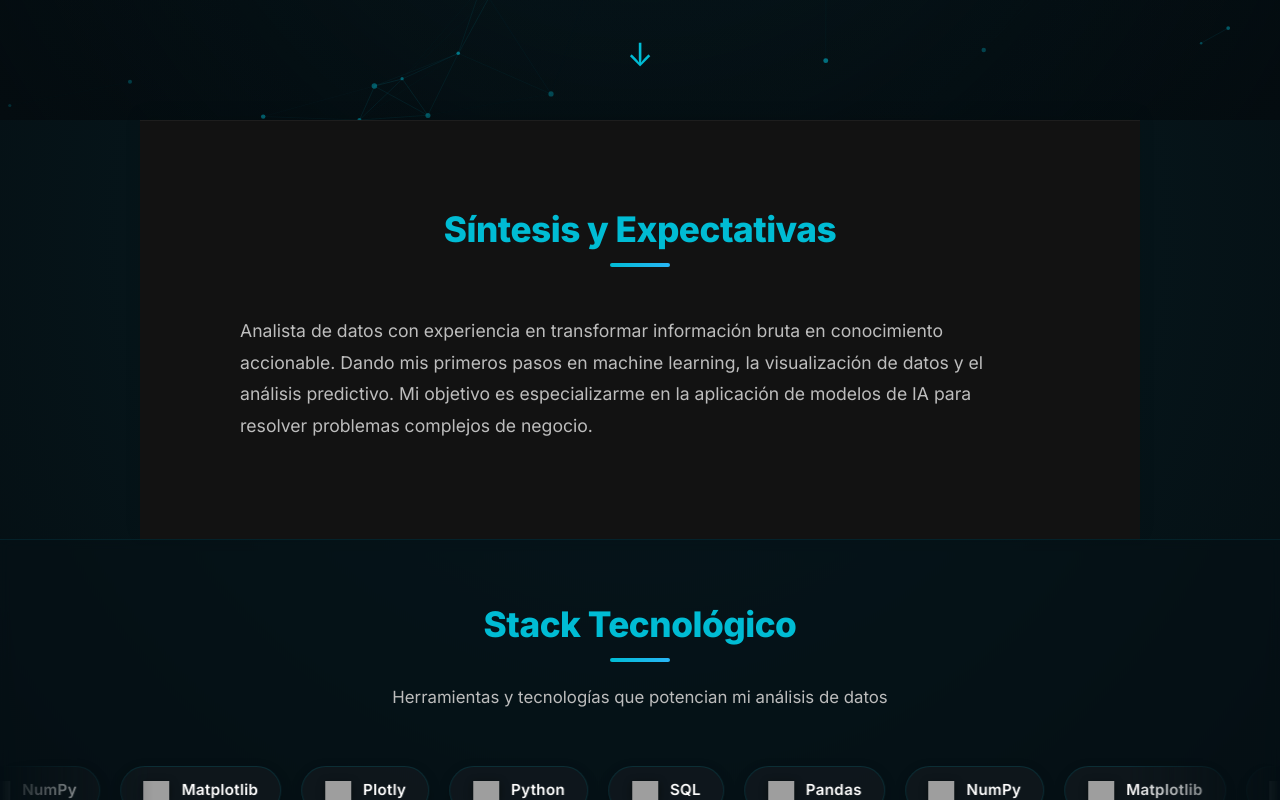
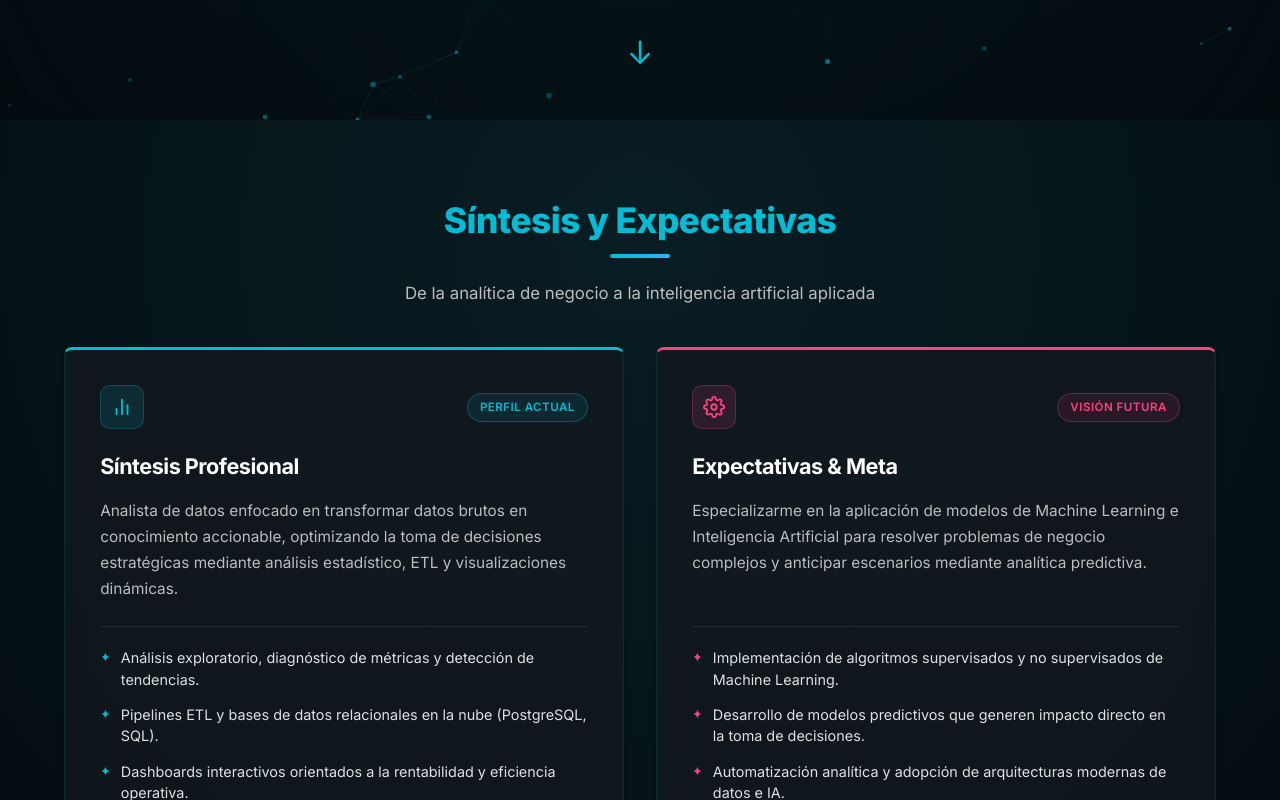
Before and after one commit to JulioSosaAng/mi-portfolio, a React (Vite) app: page / in a window 1280 px wide. Shown: the part 680-1480 px from the top of the page. Built offline with nearby package versions, Linux system fonts and the light colour scheme; grey boxes are pictures that could not be loaded.

Commit message:
feat: rediseño interactivo de sintesis y expectativas con tarjetas de perfil y vision

```diff
--- a/src/App.jsx
+++ b/src/App.jsx
@@ -127,18 +127,82 @@ const App = () => {
         <div className="scroll-indicator">↓</div>
       </header>
 
-      <section id="sobre-mi" className="about-me animate-on-scroll fade-in-up">
-        {/* Iconos de análisis de datos para About Me */}
-        <div className="data-icon data-icon-1"></div>
-        <div className="data-icon data-icon-2"></div>
+      {/* CÓDIGO NUEVO */}
+  <section id="sobre-mi" className="about-me animate-on-scroll fade-in-up">
+    <h2 className="section-title">Síntesis y Expectativas</h2>
+    <p className="section-subtitle">
+      De la analítica de negocio a la inteligencia artificial aplicada
+    </p>
 
-        <h2 className="section-title">Síntesis y Expectativas</h2>
-        <div className="about-content">
-          <p>
-            Analista de datos con experiencia en transformar información bruta en conocimiento accionable. Dando mis primeros pasos en machine learning, la visualización de datos y el análisis predictivo. Mi objetivo es especializarme en la aplicación de modelos de IA para resolver problemas complejos de negocio.
-          </p>
+    <div className="synthesis-grid">
+     {/* Tarjeta 1: Síntesis / Perfil Actual */}
+      <article className="synthesis-card">
+        <div className="synthesis-header">
+          <div className="synthesis-icon-box">
+            <svg viewBox="0 0 24 24" width="22" height="22" fill="none" stroke="currentColor" strokeWidth="2" strokeLinecap="round" strokeLinejoin="round">
+              <line x1="18" y1="20" x2="18" y2="10" />
+              <line x1="12" y1="20" x2="12" y2="4" />
+              <line x1="6" y1="20" x2="6" y2="14" />
+            </svg>
+          </div>
+          <span className="synthesis-badge">Perfil Actual</span>
         </div>
-      </section>
+
+        <h3 className="synthesis-title">Síntesis Profesional</h3>
+        <p className="synthesis-text">
+          Analista de datos enfocado en transformar datos brutos en conocimiento accionable, optimizando la toma de decisiones estratégicas mediante análisis estadístico, ETL y visualizaciones dinámicas.
+        </p>
+
+        <ul className="synthesis-points">
+          <li>
+            <span className="point-bullet">✦</span>
+              <span>Análisis exploratorio, diagnóstico de métricas y detección de tendencias.</span>
+          </li>
+          <li>
+            <span className="point-bullet">✦</span>
+              <span>Pipelines ETL y bases de datos relacionales en la nube (PostgreSQL, SQL).</span>
+          </li>
+          <li>
+            <span className="point-bullet">✦</span>
+              <span>Dashboards interactivos orientados a la rentabilidad y eficiencia operativa.</span>
+          </li>
+        </ul>
+      </article>
+
+      {/* Tarjeta 2: Expectativas / Visión Futura */}
+      <article className="synthesis-card synthesis-card-future">
+        <div className="synthesis-header">
+          <div className="synthesis-icon-box synthesis-icon-box-accent">
+            <svg viewBox="0 0 24 24" width="22" height="22" fill="none" stroke="currentColor" strokeWidth="2" strokeLinecap="round" strokeLinejoin="round">
+              <circle cx="12" cy="12" r="3" />
+              <path d="M19.4 15a1.65 1.65 0 0 0 .33 1.82l.06.06a2 2 0 0 1 0 2.83 2 2 0 0 1-2.83 0l-.06-.06a1.65 1.65 0 0 0-1.82-.33 1.65 1.65 0 0 0-1 1.51V21a2 2 0 0 1-2 2 2 2 0 0 1-2-2v-.09A1.65 1.65 0 0 0 9 19.4a1.65 1.65 0 0 0-1.82.33l-.06.06a2 2 0 0 1-2.83 0 2 2 0 0 1 0-2.83l.06-.06a1.65 1.65 0 0 0 .33-1.82 1.65 1.65 0 0 0-1.51-1H3a2 2 0 0 1-2-2 2 2 0 0 1 2-2h.09A1.65 1.65 0 0 0 4.6 9a1.65 1.65 0 0 0-.33-1.82l-.06-.06a2 2 0 0 1 0-2.83 2 2 0 0 1 2.83 0l.06.06a1.65 1.65 0 0 0 1.82.33H9a1.65 1.65 0 0 0 1-1.51V3a2 2 0 0 1 2-2 2 2 0 0 1 2 2v.09a1.65 1.65 0 0 0 1 1.51 1.65 1.65 0 0 0 1.82-.33l.06-.06a2 2 0 0 1 2.83 0 2 2 0 0 1 0 2.83l-.06.06a1.65 1.65 0 0 0-.33 1.82V9a1.65 1.65 0 0 0 1.51 1H21a2 2 0 0 1 2 2 2 2 0 0 1-2 2h-.09a1.65 1.65 0 0 0-1.51 1z" />
+            </svg>
+          </div>
+          <span className="synthesis-badge synthesis-badge-accent">Visión Futura</span>
+        </div>
+
+        <h3 className="synthesis-title">Expectativas & Meta</h3>
+        <p className="synthesis-text">
+          Especializarme en la aplicación de modelos de Machine Learning e Inteligencia Artificial para resolver problemas de negocio complejos y anticipar escenarios mediante analítica predictiva.
+        </p>
+
+        <ul className="synthesis-points">
+          <li>
+            <span className="point-bullet point-bullet-accent">✦</span>
+            <span>Implementación de algoritmos supervisados y no supervisados de Machine Learning.</span>
+          </li>
+          <li>
+            <span className="point-bullet point-bullet-accent">✦</span>
+              <span>Desarrollo de modelos predictivos que generen impacto directo en la toma de decisiones.</span>
+          </li>
+          <li>
+            <span className="point-bullet point-bullet-accent">✦</span>
+              <span>Automatización analítica y adopción de arquitecturas modernas de datos e IA.</span>
+          </li>
+        </ul>
+      </article>
+    </div>
+  </section>
 
       <Skills />
 
--- a/src/index.css
+++ b/src/index.css
@@ -284,43 +284,153 @@ h1 {
   60% { transform: translateX(-50%) translateY(-10px); }
 }
 
-/* Estilos de la sección About Me con íconos de fondo */
+/* ESTILOS NUEVOS PARA SÍNTESIS Y EXPECTATIVAS */
 .about-me {
-  background-color: var(--light);
-  max-width: 1000px;
+  background: transparent;
+  max-width: 1200px;
   margin: 0 auto;
-  padding: 6rem 1.5rem;
+  padding: 4.5rem 1.5rem;
   position: relative;
-  overflow: hidden;
-  margin-top: 0;
-  padding-top: 5rem;
-  padding-bottom: 5rem;
-  border-top: 1px solid rgba(255, 255, 255, 0.05);
-  box-shadow: 0 -5px 15px rgba(0, 0, 0, 0.1);
+  z-index: 1;
 }
 
-/* Efecto de división entre secciones */
-.about-me::before {
-  content: '';
-  position: absolute;
-  top: -20px;
-  left: 50%;
-  transform: translateX(-50%);
-  width: 60px;
-  height: 4px;
-  background: linear-gradient(to right, var(--primary), var(--secondary));
-  border-radius: 2px;
+.synthesis-grid {
+  display: grid;
+  grid-template-columns: repeat(auto-fit, minmax(320px, 1fr));
+  gap: 2rem;
+  margin-top: 2rem;
+  text-align: left;
 }
 
-.about-content {
-  text-align: left;
-  font-size: 1.1rem;
-  line-height: 1.8;
+.synthesis-card {
+  background-color: var(--card-bg);
+  backdrop-filter: blur(10px);
+  -webkit-backdrop-filter: blur(10px);
+  border-radius: var(--border-radius);
+  padding: 2.2rem;
+  box-shadow: var(--shadow);
+  border: 1px solid rgba(0, 188, 212, 0.12);
+  border-top: 3px solid var(--primary);
+  transition: var(--transition);
+  display: flex;
+  flex-direction: column;
+  height: 100%;
+}
+
+.synthesis-card:hover {
+  transform: translateY(-8px);
+  box-shadow: 0 12px 25px -4px rgba(0, 188, 212, 0.2);
+  border-color: rgba(0, 188, 212, 0.4);
+}
+
+.synthesis-card-future {
+  border-top-color: var(--accent);
+}
+
+.synthesis-card-future:hover {
+  box-shadow: 0 12px 25px -4px rgba(255, 64, 129, 0.2);
+  border-color: rgba(255, 64, 129, 0.4);
+}
+
+.synthesis-header {
+  display: flex;
+  justify-content: space-between;
+  align-items: center;
+  margin-bottom: 1.25rem;
+}
+
+.synthesis-icon-box {
+  width: 44px;
+  height: 44px;
+  border-radius: 10px;
+  background: rgba(0, 188, 212, 0.12);
+  color: var(--primary);
+  display: flex;
+  align-items: center;
+  justify-content: center;
+  border: 1px solid rgba(0, 188, 212, 0.25);
+}
+
+.synthesis-icon-box-accent {
+  background: rgba(255, 64, 129, 0.12);
+  color: var(--accent);
+  border-color: rgba(255, 64, 129, 0.25);
+}
+
+.synthesis-badge {
+  background: rgba(0, 188, 212, 0.1);
+  color: var(--primary);
+  border: 1px solid rgba(0, 188, 212, 0.3);
+  font-size: 0.72rem;
+  font-weight: 600;
+  padding: 0.25rem 0.75rem;
+  border-radius: 20px;
+  text-transform: uppercase;
+  letter-spacing: 0.5px;
+}
+
+.synthesis-badge-accent {
+  background: rgba(255, 64, 129, 0.1);
+  color: var(--accent);
+  border-color: rgba(255, 64, 129, 0.3);
+}
+
+.synthesis-title {
+  font-size: 1.35rem;
+  color: #ffffff;
+  margin: 0 0 0.85rem 0;
+  font-weight: 700;
+}
+
+.synthesis-text {
   color: var(--gray);
-  max-width: 800px;
-  margin: 0 auto;
-  position: relative;
-  z-index: 1;
+  line-height: 1.7;
+  font-size: 0.96rem;
+  margin: 0 0 1.5rem 0;
+}
+
+.synthesis-points {
+  list-style: none;
+  padding: 0;
+  margin: 0;
+  display: flex;
+  flex-direction: column;
+  gap: 0.85rem;
+  padding-top: 1.25rem;
+  border-top: 1px solid rgba(255, 255, 255, 0.08);
+  margin-top: auto;
+}
+
+.synthesis-points li {
+  display: flex;
+  align-items: flex-start;
+  gap: 0.65rem;
+  font-size: 0.9rem;
+  color: var(--dark);
+  line-height: 1.5;
+}
+
+.point-bullet {
+  color: var(--primary);
+  font-size: 0.85rem;
+  flex-shrink: 0;
+}
+
+.point-bullet-accent {
+  color: var(--accent);
+}
+
+@media (max-width: 768px) {
+  .about-me {
+    padding: 3.5rem 1.2rem;
+  }
+  .synthesis-grid {
+    grid-template-columns: 1fr;
+    gap: 1.5rem;
+  }
+  .synthesis-card {
+    padding: 1.6rem;
+  }
 }
 
 /* Íconos estáticos anteriores desactivados en favor del canvas dinámico */
```
